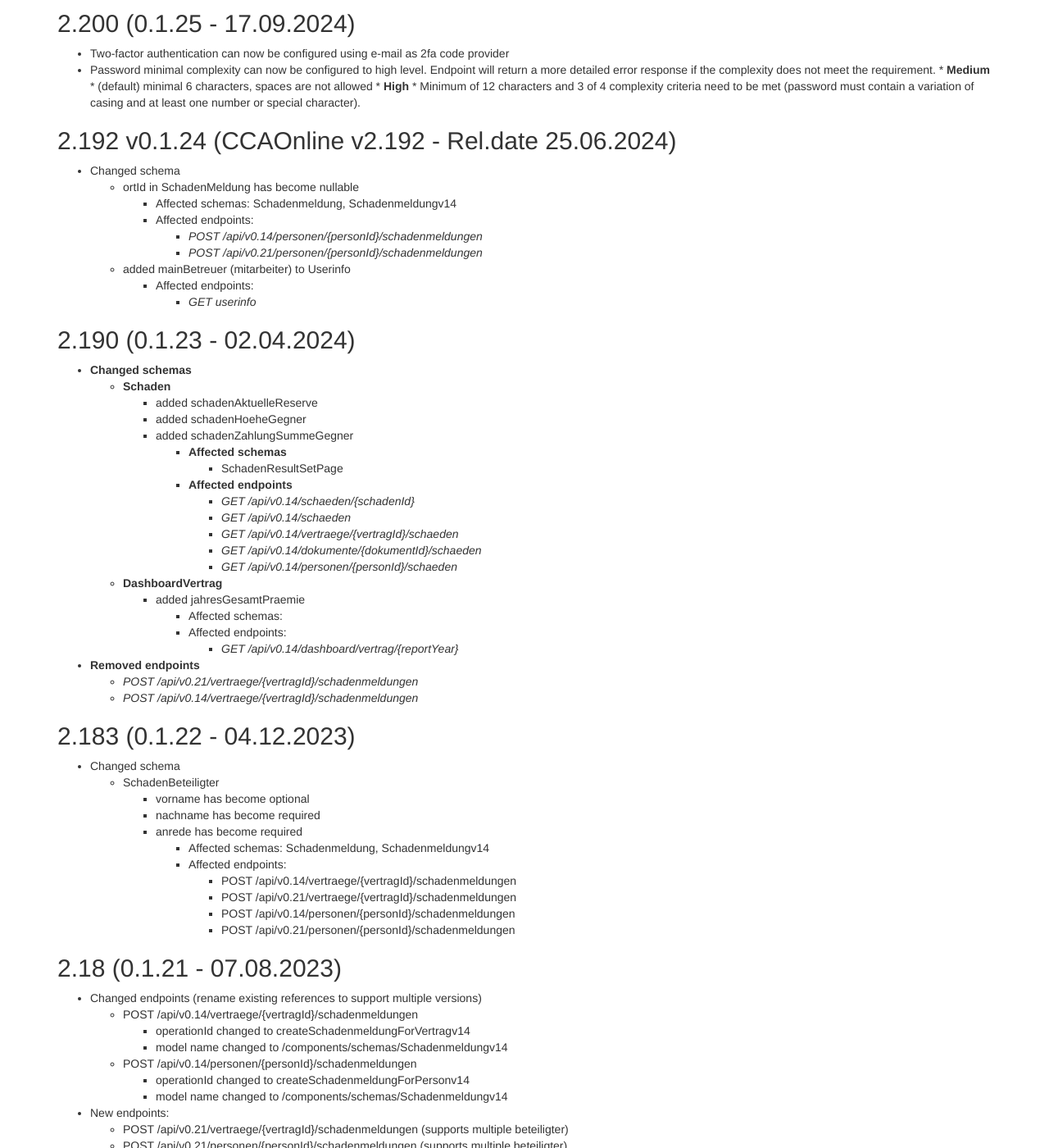
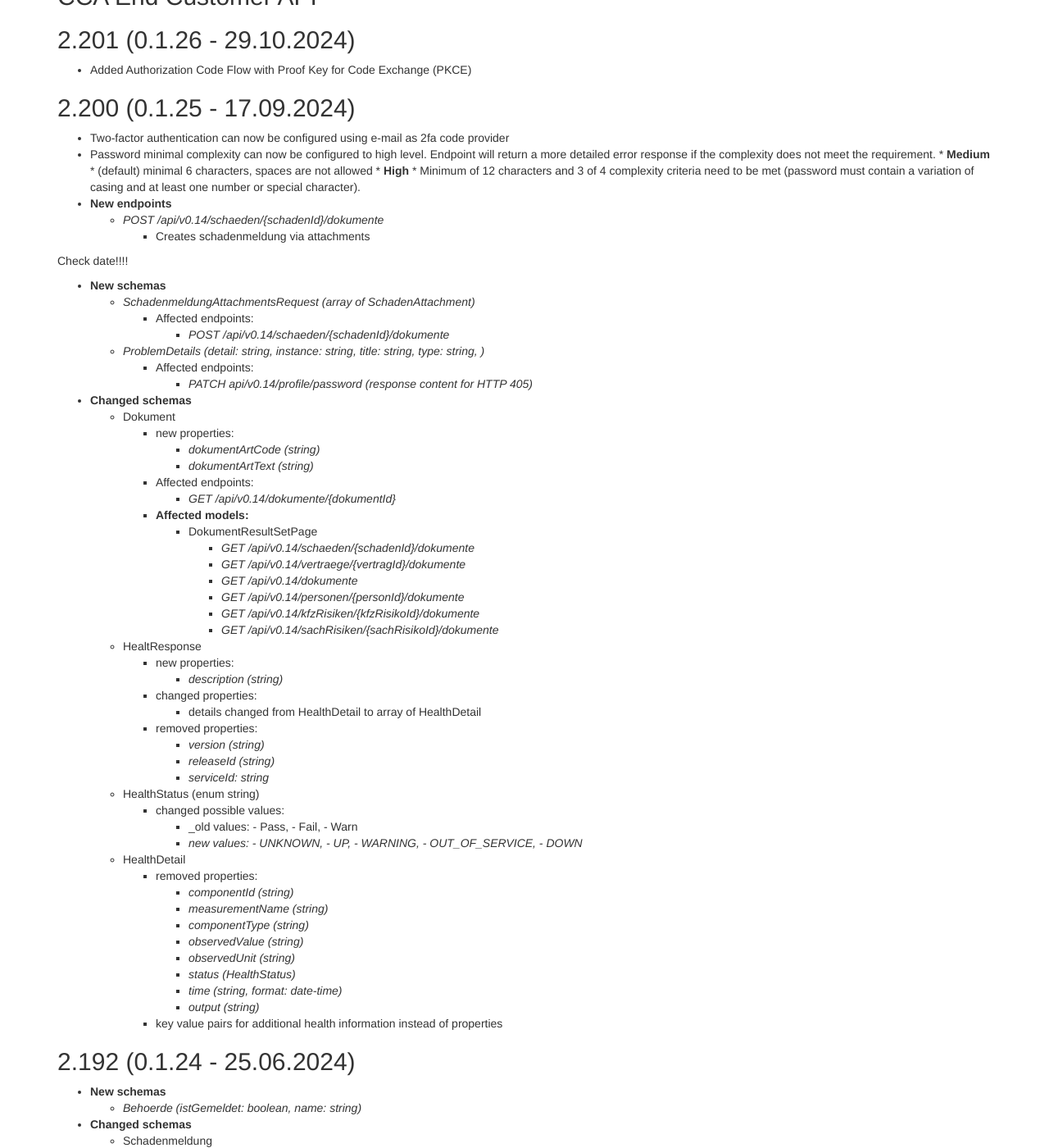
Before and after one commit to togethercca/togethercca.github.io, a Jekyll site: the page built from _pages/endCustomerApi.md, in a window 1280 px wide and 1400 px high, scrolled down 8412 px. Shown: the whole window at 82% size. Built offline with Jekyll 4.4.1, drawn with Linux system fonts in a browser that asks for light colours; some of the changed text lies outside the part shown.

Commit message:
Added/modified coreApi and enscutomerApi wikis

```diff
--- a/_pages/endCustomerApi.md
+++ b/_pages/endCustomerApi.md
@@ -441,6 +441,9 @@ Invoke-RestMethod -Uri "https://eca.ccaedv.at/endcustomer/api/v0.1/persons/42" -
 # Changelog
 ## CCA End Customer API
 
+## 2.201 (0.1.26 - 29.10.2024)
+* Added Authorization Code Flow with Proof Key for Code Exchange (PKCE)
+
 ## 2.200 (0.1.25 - 17.09.2024)
 * Two-factor authentication can now be configured using e-mail as 2fa code provider
 * Password minimal complexity can now be configured to high level. Endpoint will return a more detailed error response if the complexity does not meet the requirement.
@@ -448,18 +451,76 @@ Invoke-RestMethod -Uri "https://eca.ccaedv.at/endcustomer/api/v0.1/persons/42" -
   		* (default) minimal 6 characters, spaces are not allowed
  	* **High**
   		* Minimum of 12 characters and 3 of 4 complexity criteria need to be met (password must contain a variation of casing and at least one number or special character).
+* **New endpoints**
+  * _POST /api/v0.14/schaeden/{schadenId}/dokumente_
+    * Creates schadenmeldung via attachments
 
-## 2.192 v0.1.24 (CCAOnline v2.192 - Rel.date 25.06.2024)
-* Changed schema
-	* ortId in SchadenMeldung has become nullable
-		* Affected schemas: Schadenmeldung, Schadenmeldungv14
-		* Affected endpoints:
-			* _POST /api/v0.14/personen/{personId}/schadenmeldungen_
-			* _POST /api/v0.21/personen/{personId}/schadenmeldungen_
-	* added mainBetreuer (mitarbeiter) to Userinfo
-		* Affected endpoints:
-			* _GET userinfo_
+Check date!!!!
+* **New schemas**
+    * _SchadenmeldungAttachmentsRequest (array of SchadenAttachment)_
+      * Affected endpoints:
+        * _POST /api/v0.14/schaeden/{schadenId}/dokumente_
+    * _ProblemDetails (detail: string, instance: string, title: string, type: string, )_
+      * Affected endpoints:
+        * _PATCH api/v0.14/profile/password (response content for HTTP 405)_
+* **Changed schemas**
+  * Dokument
+    * new properties:
+      *  _dokumentArtCode (string)_
+      *  _dokumentArtText (string)_
+    * Affected endpoints:
+      * _GET /api/v0.14/dokumente/{dokumentId}_
+    * **Affected models:**
+      * DokumentResultSetPage
+        * _GET /api/v0.14/schaeden/{schadenId}/dokumente_
+        * _GET /api/v0.14/vertraege/{vertragId}/dokumente_
+        * _GET /api/v0.14/dokumente_
+        * _GET /api/v0.14/personen/{personId}/dokumente_
+        * _GET /api/v0.14/kfzRisiken/{kfzRisikoId}/dokumente_
+        * _GET /api/v0.14/sachRisiken/{sachRisikoId}/dokumente_
+  * HealtResponse
+    * new properties:
+      * _description (string)_
+    * changed properties:
+      * details changed from HealthDetail to array of HealthDetail
+    * removed properties:
+      * _version (string)_
+      * _releaseId (string)_
+      * _serviceId: string_
+  * HealthStatus (enum string)
+    * changed possible values:
+      * _old values: - Pass, - Fail, - Warn
+      * _new values: - UNKNOWN, - UP, - WARNING, - OUT_OF_SERVICE, - DOWN_
+  *  HealthDetail
+     *  removed properties:
+        * _componentId (string)_
+        * _measurementName (string)_
+        * _componentType (string)_
+        * _observedValue (string)_
+        * _observedUnit (string)_
+        * _status (HealthStatus)_
+        * _time (string, format: date-time)_
+        * _output (string)_
+     *  key value pairs for additional health information instead of properties
 
+## 2.192 (0.1.24 - 25.06.2024)
+* **New schemas**
+  * _Behoerde (istGemeldet: boolean, name: string)_
+* **Changed schemas**
+  * Schadenmeldung
+    * extended properties:
+      * _behoerde (Behoerde)_
+        * Affected endpoints:
+          * _POST /api/v0.21/personen/{personId}/schadenmeldungen_
+  	* ortId has become nullable
+  		* Affected schemas: Schadenmeldung, Schadenmeldungv14
+  		* Affected endpoints:
+  			* _POST /api/v0.14/personen/{personId}/schadenmeldungen_
+  			* _POST /api/v0.21/personen/{personId}/schadenmeldungen_
+	* UserInfo
+  	* added mainBetreuer (mitarbeiter)
+  		* Affected endpoints:
+  			* _GET userinfo_
 
 ## 2.190 (0.1.23 - 02.04.2024)
 * **Changed schemas**
```
Also changed, not shown: _pages/ccaCoreDataserviceApi.md (+7 -6 lines).
